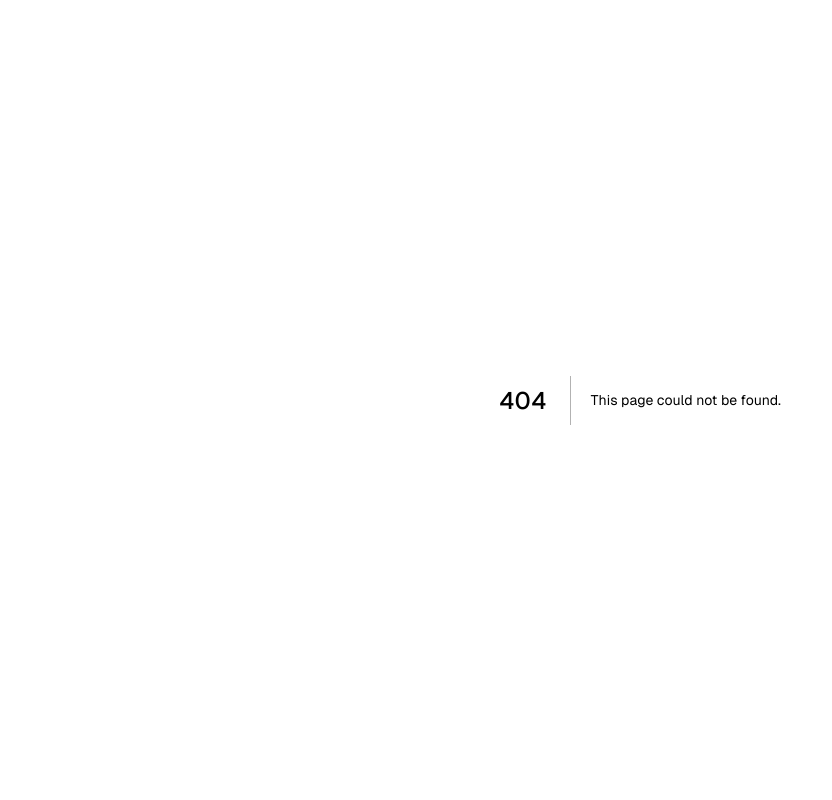
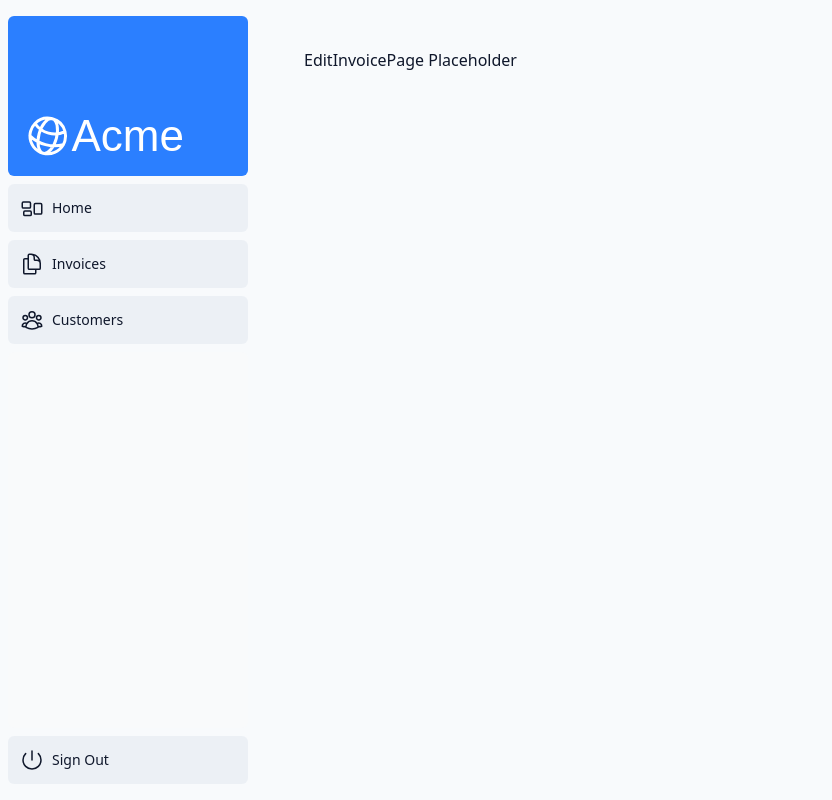
Before and after one commit to PaulHaze/nextjs-dashboard-tutorial, a Next.js app: page /dashboard/invoices/1/edit in a window 1280 px wide. Before the commit this address had no page. Shown: the whole page, without its empty margins (0-832 px from the left). Built offline with nearby package versions, Linux system fonts and the light colour scheme; a web font is replaced by a local one.

Commit message:
add link to an invoices edit page

```diff
--- a/next.config.ts
+++ b/next.config.ts
@@ -1,9 +1,9 @@
 import type { NextConfig } from 'next';
 
 const nextConfig: NextConfig = {
-  experimental: {
-    ppr: 'incremental',
-  },
+  // experimental: {
+  //   ppr: 'incremental',
+  // },
 };
 
 export default nextConfig;
--- a/package.json
+++ b/package.json
@@ -13,7 +13,7 @@
     "@heroicons/react": "^2.2.0",
     "bcrypt": "^6.0.0",
     "clsx": "^2.1.1",
-    "next": "15.4.2-canary.5",
+    "next": "15.3.5",
     "next-themes": "^0.4.6",
     "postgres": "^3.4.7",
     "react": "^19.1.0",
--- /dev/null
+++ b/src/app/dashboard/invoices/[id]/edit/page.tsx
@@ -0,0 +1,7 @@
+export default function EditInvoicePage() {
+  return (
+    <div>
+      <p>EditInvoicePage Placeholder</p>
+    </div>
+  );
+}
--- a/src/components/ui/invoices/Buttons.tsx
+++ b/src/components/ui/invoices/Buttons.tsx
@@ -18,7 +18,7 @@ export function CreateInvoice() {
 export function UpdateInvoice({ id }: { id: string }) {
   return (
     <Link
-      href="/dashboard/invoices"
+      href={`/dashboard/invoices/${id}/edit`}
       className="rounded-md border border-slate-300 p-2 hover:bg-gray-100"
     >
       <PencilIcon className="w-5" />
```
